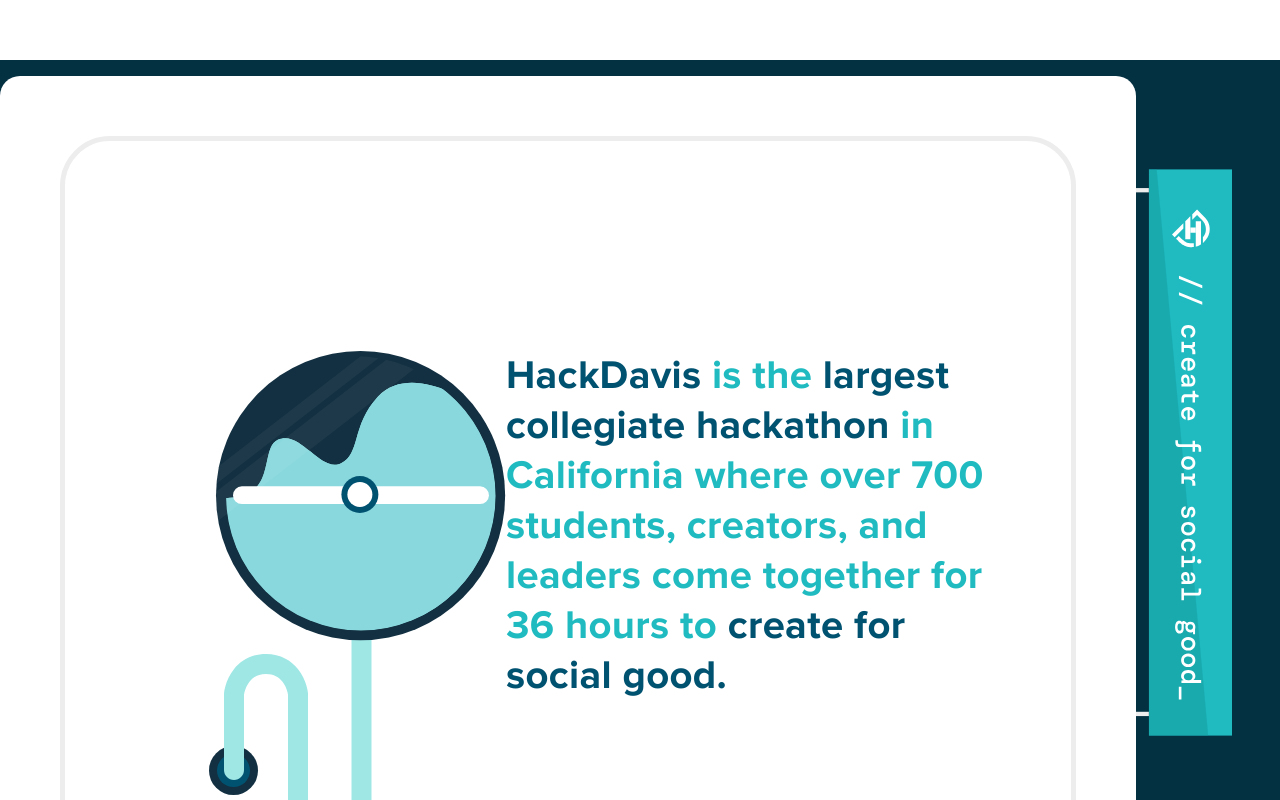
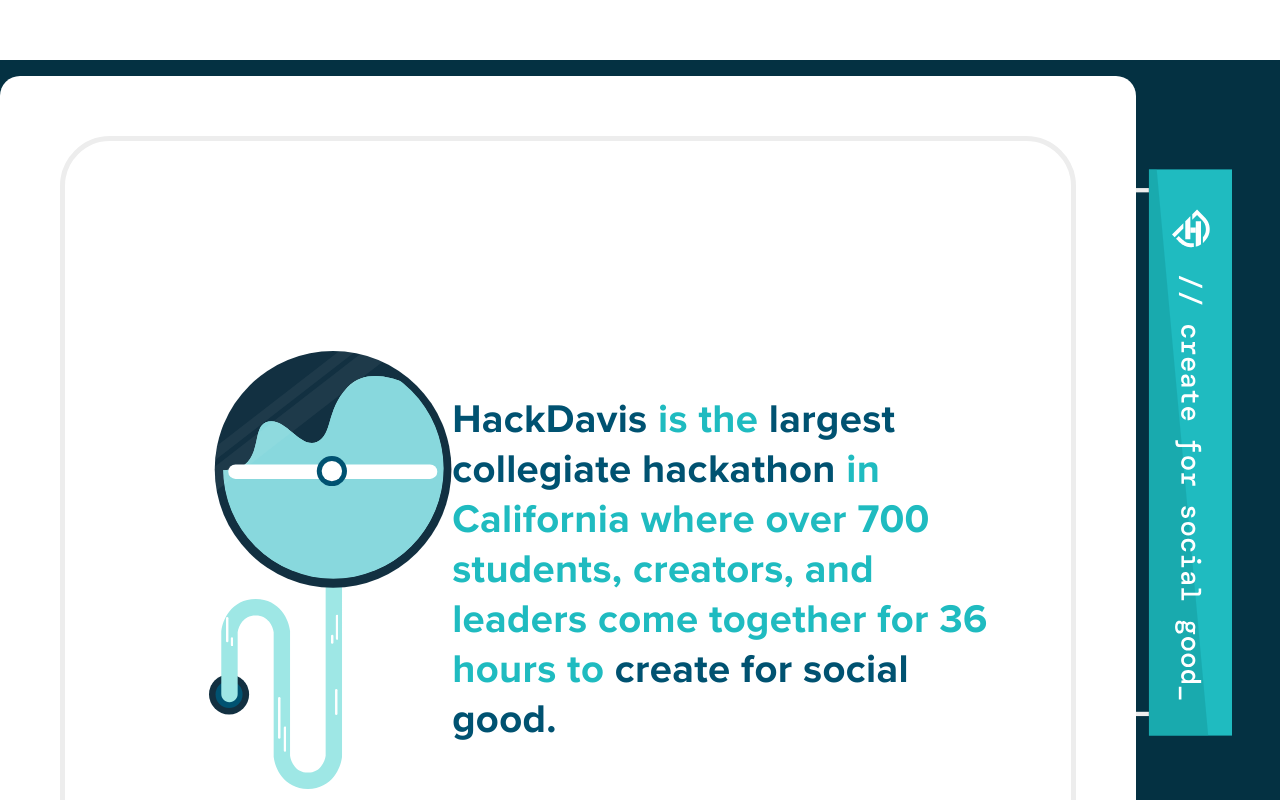
Before and after one commit to HackDavis/website-2023, a Next.js app: page /test in a window 1280 px wide. Shown: the part 840-1640 px from the top of the page. Built offline with nearby package versions, Linux system fonts and the light colour scheme.

Commit message:
switch churner positioning to percentages

```diff
--- a/src/components/bus/churner.tsx
+++ b/src/components/bus/churner.tsx
@@ -9,7 +9,6 @@ import ChurnerPipeGroup3 from '@/assets/churnerPipeGroup3';
 import ChurnerPropeller from '@/assets/churnerPropeller';
 
 const Churner = () => (
-  <div style={{ minWidth: 297 }}>
   <div className={styles.container}>
     <ChurnerBackground />
     <ChurnerLiquid />
@@ -19,7 +18,6 @@ const Churner = () => (
     <ChurnerPipeGroup3 />
     <ChurnerPropeller />
   </div>
-  </div>
 );
 
 export default Churner;
--- a/src/styles/bus/churner.module.scss
+++ b/src/styles/bus/churner.module.scss
@@ -3,54 +3,72 @@
 .container {
   display: none;
   position: relative;
-  width: 100%;
-  height: 535px;
-  margin-bottom: -260px;
+  min-width: 30.7%;
 
   > svg {
     position: absolute;
   }
 
+  // background
+  > svg:first-child {
+    display: block;
+    position: static;
+    width: 100%;
+    height: 100%;
+  }
+
   // liquid
   > svg:nth-child(2) {
-    top: 10px;
-    left: 16.5px;
+    width: 90.9%;
+    height: 50.5%;
+    top: 1.7%;
+    left: 5.7%;
     animation: spin 2.75s linear infinite;
   }
 
   // glass reflection
   > svg:nth-child(3) {
-    top: 5px;
+    width: 97.6%;
+    height: 54.2%;
+    top: 0%;
+    left: 2.3%;
   }
 
   // Pipe group 1
   > svg:nth-child(4) {
-    bottom: 80px;
-    right: 139px;
-    animation: slide-down 1.25s ease-in-out infinite;
+    width: 3%;
+    height: 23.2%;
+    top: 60%;
+    left: 50%;
+    animation: slide-down 1s ease-in-out infinite;
   }
 
   // Pipe group 2
   > svg:nth-child(5) {
-    bottom: 50px;
-    left: 84px;
-    opacity: 0;
-    animation: slide-up 1.25s ease-in-out 0.2s infinite;
+    width: 3.4%;
+    height: 12.5%;
+    top: 79%;
+    left: 28.3%;
+    // opacity: 0;
+    animation: slide-up 1s ease-in-out 0.2s infinite;
   }
 
   // Pipe group 3
   > svg:nth-child(6) {
-    bottom: 135px;
-    left: 21px;
-    opacity: 0;
-    animation: slide-down 1.25s ease-in-out 0.4s infinite;
+    width: 3%;
+    height: 6.7%;
+    top: 60.7%;
+    left: 7%;
+    animation: slide-down 1s ease-in-out 0.4s infinite;
   }
 
   // Propellor
   > svg:nth-child(7) {
-    top: 125px;
-    left: 23.5px;
-    animation: spin 1.5s linear infinite;
+    width: 86.2%;
+    height: 6.9%;
+    top: 24%;
+    left: 8%;
+    animation: spin 0.5s linear infinite;
   }
 
   @include lg {
@@ -72,32 +90,32 @@
 
 @keyframes slide-down {
   0% {
-    transform: translateY(-25px);
-    opacity: 0;
+    transform: translateY(0px);
+    // opacity: 0;
   }
   35% {
-    opacity: 1;
+    // opacity: 1;
   }
   75% {
-    transform: translateY(25px);
   }
   100% {
-    opacity: 0;
+    transform: translateY(50px);
+    // opacity: 0;
   }
 }
 
 @keyframes slide-up {
   0% {
     transform: translateY(0px);
-    opacity: 0;
+    // opacity: 0;
   }
   35% {
-    opacity: 1;
+    // opacity: 1;
   }
   75% {
-    transform: translateY(-50px);
   }
   100% {
-    opacity: 0;
+    transform: translateY(-50px);
+    // opacity: 0;
   }
 }
--- a/src/styles/bus/windowOne.module.scss
+++ b/src/styles/bus/windowOne.module.scss
@@ -3,6 +3,7 @@
 .container {
   display: flex;
   justify-content: space-between;
+  align-items: center;
   padding: 90px 30px 24px 40px;
   border: 1.6px solid var(--color-grey-1);
   border-left: none;
```
Lines whose indentation alone changed are shown as unchanged.
